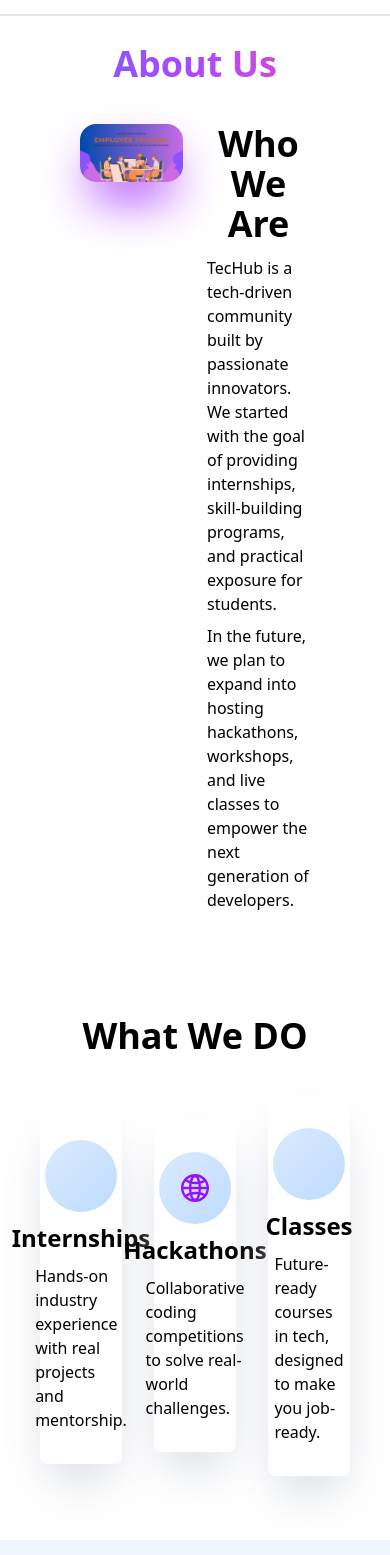
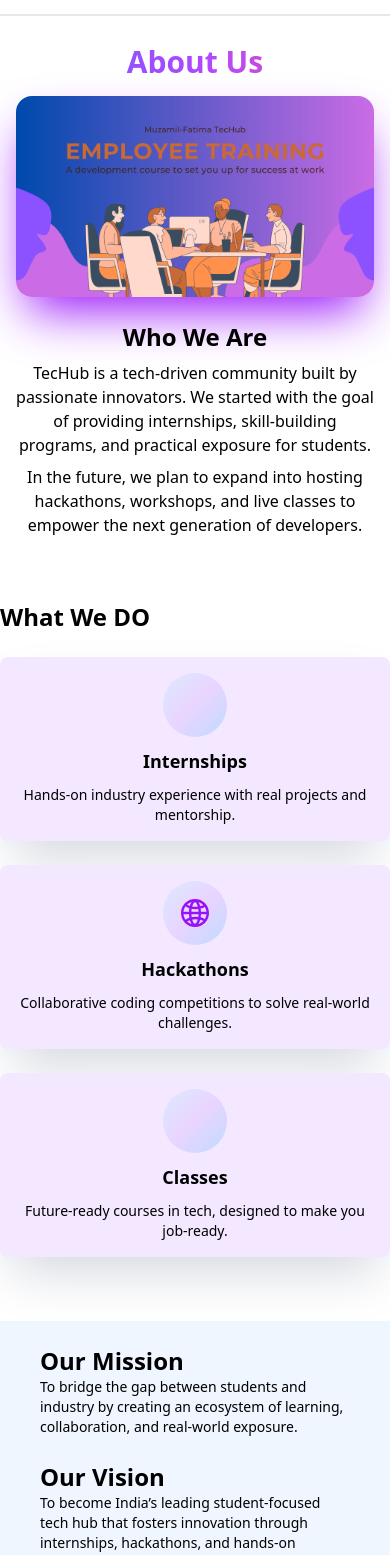
Before and after one commit to Muzamil-Fatima/Tec_Hub, a React app in the folder frontend/: page /about in a window 390 px wide. Shown: the part 60-1615 px from the top of the page. Built offline with nearby package versions, Linux system fonts and the light colour scheme; no server answers; the HTML template or start-up script is replaced by a standard one.

Commit message:
Add responsiveness in about page

```diff
--- a/frontend/src/pages/About/AboutUs.jsx
+++ b/frontend/src/pages/About/AboutUs.jsx
@@ -5,26 +5,34 @@ import OurTec from "./OurTec";
 const AboutUs = () => {
   return (
     <div>
-      <h2 className="text-4xl font-extrabold bg-linear-to-r from-indigo-500 via-purple-500 to-pink-500 bg-clip-text text-transparent text-center mt-6">About Us</h2>
-      <div className="grid grid-cols-2 p-10 px-20 gap-6">
-        <img src={Training} alt="" className="shadow-2xl shadow-purple-600 rounded-2xl" />
-        <div className="flex space-y-2 flex-col">
-          <p className="text-4xl font-bold mb-3 text-center">Who We Are</p>
-          <p>
+      <h2 className="text-3xl sm:text-4xl lg:text-5xl font-extrabold bg-linear-to-r from-indigo-500 via-purple-500 to-pink-500 bg-clip-text text-transparent text-center mt-6">
+        About Us
+      </h2>
+      <div className="grid grid-cols-1 md:grid-cols-2 p-4 sm:p-10 gap-6">
+        <img
+          src={Training}
+          alt=""
+          className="shadow-2xl shadow-purple-600 rounded-2xl w-full h-auto object-cover"
+        />
+        <div className="flex space-y-2 flex-col text-center md:text-left">
+          <p className="text-2xl sm:text-3xl md:text-4xl font-bold mb-2">
+            Who We Are
+          </p>
+          <p className="text-base sm:text-lg">
             TecHub is a tech-driven community built by passionate innovators. We
             started with the goal of providing internships, skill-building
             programs, and practical exposure for students.
           </p>
-          <p>
+          <p className="text-base sm:text-lg">
             In the future, we plan to expand into hosting hackathons, workshops,
             and live classes to empower the next generation of developers.
           </p>
         </div>
       </div>
-      <div>
+      <div className="mt-10">
         <WeDo />
       </div>
-      <div>
+      <div className="mt-10">
         <OurTec />
       </div>
     </div>
--- a/frontend/src/pages/About/OurTec.jsx
+++ b/frontend/src/pages/About/OurTec.jsx
@@ -2,17 +2,19 @@ import React from "react";
 
 const OurTec = () => {
   return (
-    <div className="bg-blue-50 grid grid-cols-2 p-16 mt-16">
-      <div className="ml-6">
-        <h7 className="text-2xl font-bold mb-4">Our Mission</h7>
-        <p>
+    <div className="bg-blue-50 grid grid-cols-1 md:grid-cols-2 p-6 gap-6 md-p-16 mt-16">
+      <div className="px-4 md:px-6">
+        <h7 className="text-2xl sm:text-2xl md:text-3xl font-bold mb-4">
+          Our Mission
+        </h7>
+        <p className="text-sm sm:text-base md:text-lg">
           To bridge the gap between students and industry by creating an
           ecosystem of learning, collaboration, and real-world exposure.
         </p>
       </div>
-      <div className="mr-6">
+      <div className="px-4 md:px-6">
         <h7 className="text-2xl font-bold mb-4">Our Vision</h7>
-        <p >
+        <p className="text-sm sm:text-base md:text-lg">
           To become India’s leading student-focused tech hub that fosters
           innovation through internships, hackathons, and hands-on projects,
           making youth industry-ready.
--- a/frontend/src/pages/About/WeDo.jsx
+++ b/frontend/src/pages/About/WeDo.jsx
@@ -53,18 +53,23 @@ const WeDo = () => {
   ];
   return (
     <div>
-      <h7 className="text-4xl font-bold mb-3 text-center flex justify-center mt-16"> What We DO</h7>
-      <div className="grid grid-cols-3 gap-8 items-center m-10 bg-white rounded-lg">
+      <h7 className="text-2xl sm:text-3xl md:text-4xl font-bold mb-6 text-center flex mt-12">
+        {" "}
+        What We DO
+      </h7>
+      <div className="grid grid-cols-1 sm:grid-cols-2 lg:grid-cols-3 gap-6 sm:gap-8 sm:m-10 bg-white rounded-lg">
         {imp.map((item, index) => (
           <div
             key={index}
-            className="bg-purple-6 flex flex-col gap-2.5 items-center p-4 pt-8 px-6 shadow-2xl shadow-gray-300 pb-8 rounded-lg hover:shadow-xl"
+            className="bg-purple-100 flex flex-col gap-2.5 items-center p-4 sm:p-6 shadow-2xl shadow-gray-300 rounded-lg hover:shadow-xl"
           >
-            <div className="bg-linear-to-br from-blue-100 via-purple to bg-blue-200 rounded-full w-18 h-18 flex justify-center items-center hover:rotate-45 ">
+            <div className="bg-linear-to-br from-blue-100 via-purple-200 to bg-blue-200 rounded-full w-16 h-16 sm:w-20 sm:h-20 flex justify-center items-center hover:rotate-45 ">
               {item.icon}
             </div>
-            <p className="font-bold text-2xl">{item.title}</p>
-            <p>{item.description}</p>
+            <p className="font-bold text-lg sm:text-xl">{item.title}</p>
+            <p className="text-sm sm:text-base text-center">
+              {item.description}
+            </p>
           </div>
         ))}
       </div>
```
